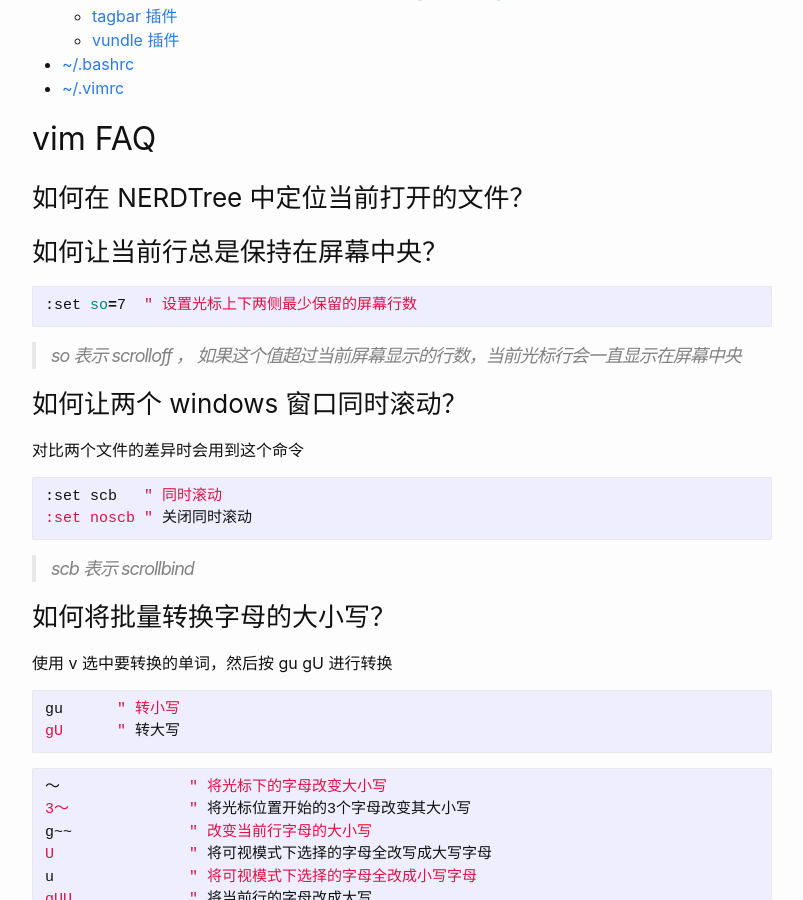
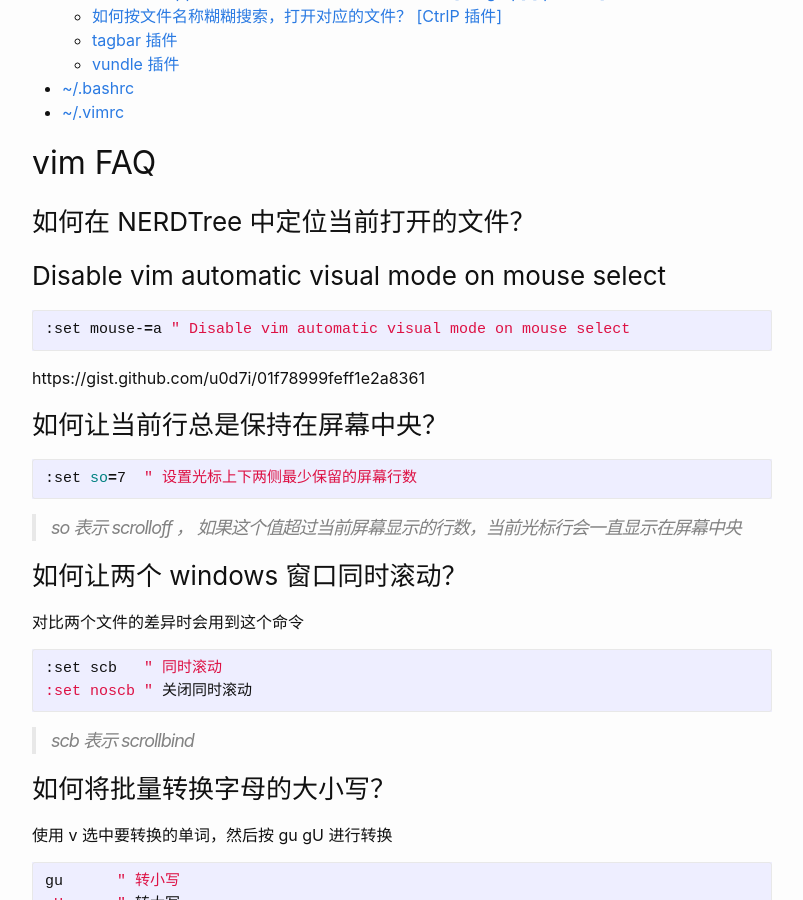
Before and after one commit to wangtiga/wangtiga.github.io, a Jekyll site: the page built from _posts/2019-11-06-vim_faq.md, in a window 1280 px wide and 900 px high, scrolled down 942 px. Shown: the whole window, without its empty margins (238-1041 px from the left). Built offline with Jekyll 4.4.1, drawn with Linux system fonts in a browser that asks for light colours; some of the changed text lies outside the part shown.

Commit message:
updated from r1

````diff
--- a/_posts/2019-11-06-vim_faq.md
+++ b/_posts/2019-11-06-vim_faq.md
@@ -12,6 +12,13 @@ tags:   linux
 ## vim FAQ
 
 ### 如何在 NERDTree 中定位当前打开的文件？
+
+### Disable vim automatic visual mode on mouse select
+```shell
+:set mouse-=a " Disable vim automatic visual mode on mouse select
+```
+
+https://gist.github.com/u0d7i/01f78999feff1e2a8361
 
 ### 如何让当前行总是保持在屏幕中央？
 
````
Also changed, not shown: _previews/gstream_basic_tutorial08_shortcutting_pipeline.md (+23 -1 lines).
